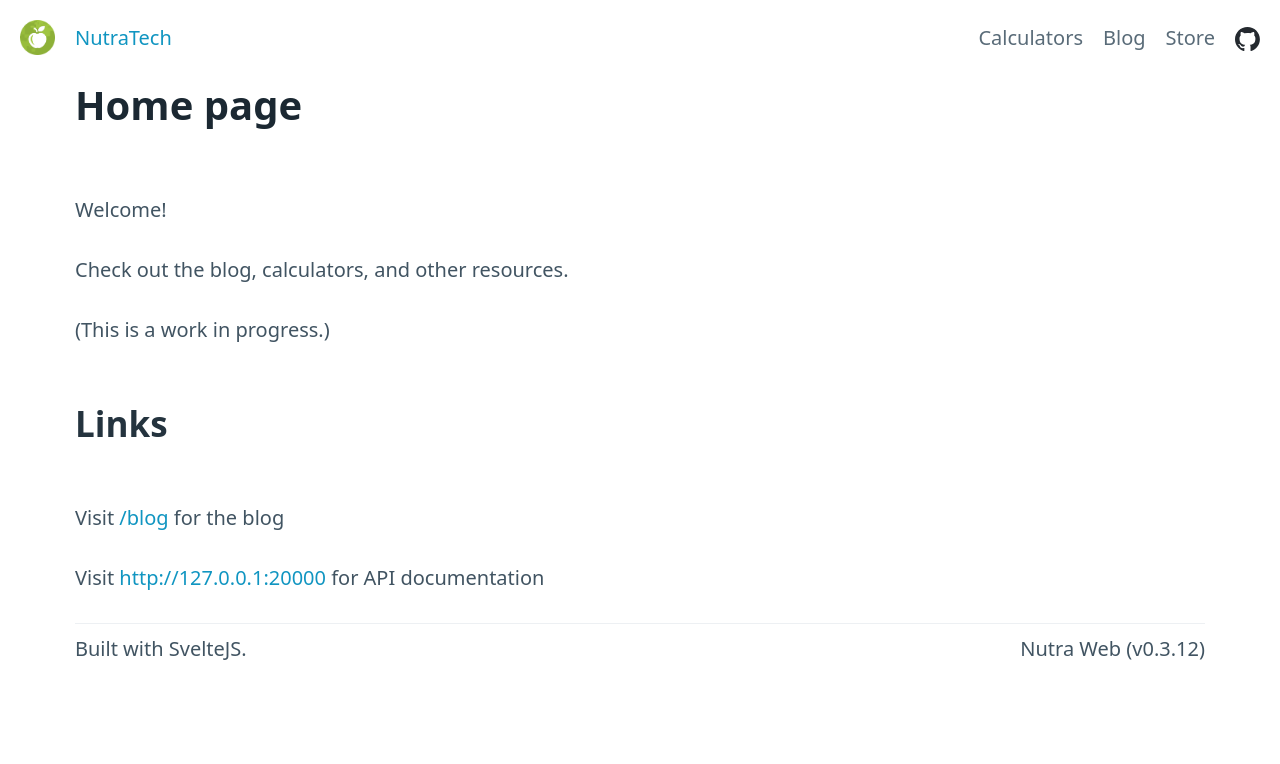
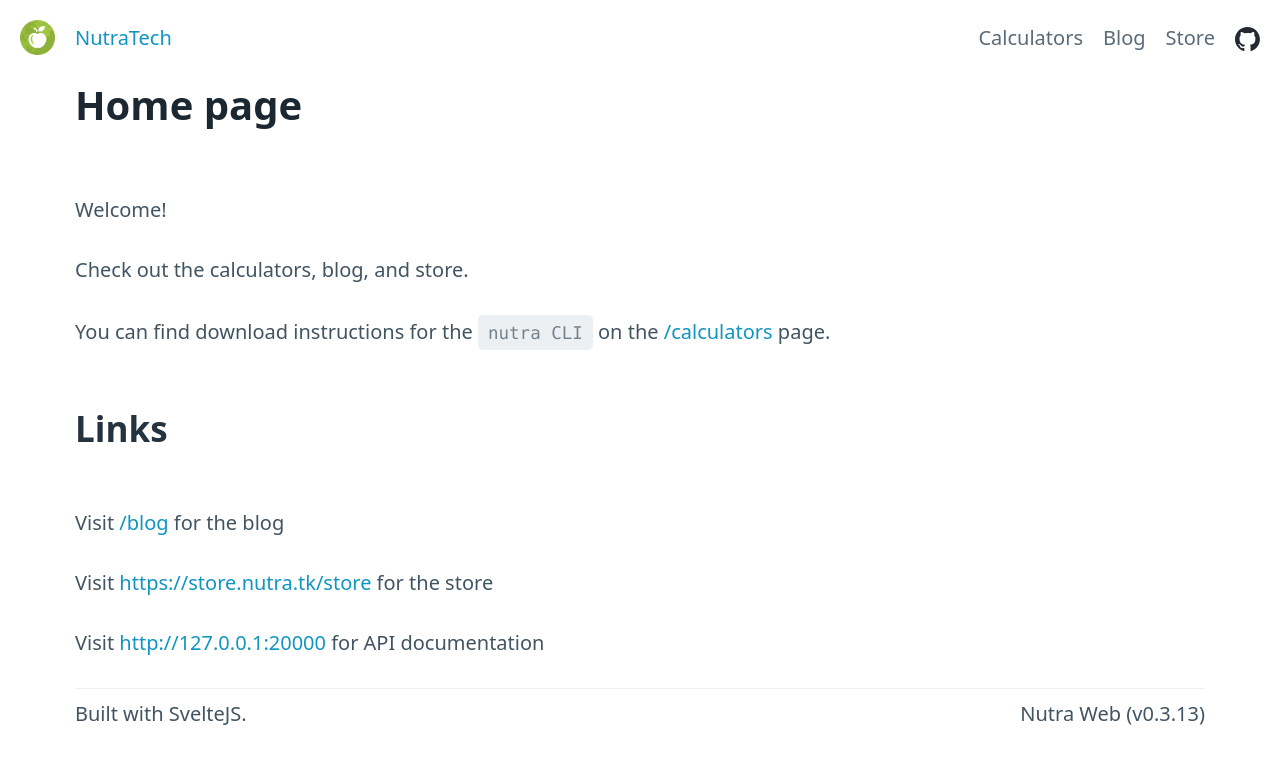
Before and after one commit to nutratech/web.2023, a SvelteKit app: page / in a window 1280 px wide. Shown: the top 764 px of the page. Built offline with nearby package versions, Linux system fonts and the light colour scheme.

Commit message:
add meta tags to homepage & calculators (svelte)
update home page links

sitemap.xml in robots.txt

```diff
--- a/package.json
+++ b/package.json
@@ -1,6 +1,6 @@
 {
 	"name": "nutra-web",
-	"version": "0.3.12",
+	"version": "0.3.13",
 	"private": true,
 	"scripts": {
 		"dev": "vite dev",
--- a/src/routes/+page.svelte
+++ b/src/routes/+page.svelte
@@ -4,14 +4,18 @@
 	import Footer from './Footer.svelte';
 
 	import { page } from '$app/stores';
-	var apiUrl = 'api.' + $page.url.hostname;
-	apiUrl == 'api.localhost' ? (apiUrl = `http://127.0.0.1:20000`) : (apiUrl = `https://${apiUrl}`);
+	import { STORE_URL } from './constants.ts';
+
+	let apiUrl = 'api.' + $page.url.hostname;
+	apiUrl === 'api.localhost' ? (apiUrl = `http://127.0.0.1:20000`) : (apiUrl = `https://${apiUrl}`);
 	console.info(apiUrl);
 </script>
 
 <!-- Head -->
 <title>Home Page | NutraTech</title>
 <meta name="viewport" content="width=device-width, initial-scale=1" />
+<meta name="description" content="Nutritional information, store, blog." />
+<head />
 
 <!-- Body -->
 <Header />
@@ -19,12 +23,16 @@
 <main class="container">
 	<h1>Home page</h1>
 	<p>Welcome!</p>
-	<p>Check out the blog, calculators, and other resources.</p>
+	<p>Check out the calculators, blog, and store.</p>
 
-	<p>(This is a work in progress.)</p>
+	<p>
+		You can find download instructions for the <code>nutra CLI</code> on the
+		<a href="/calculators/">/calculators</a> page.
+	</p>
 
 	<h2>Links</h2>
 	<p>Visit <a rel="external" href="/blog">/blog</a> for the blog</p>
+	<p>Visit <a rel="external" href={STORE_URL}>{STORE_URL}</a> for the store</p>
 	<p>Visit <a href={apiUrl}>{apiUrl}</a> for API documentation</p>
 
 	<Footer />
--- a/src/routes/Header.svelte
+++ b/src/routes/Header.svelte
@@ -1,3 +1,7 @@
+<script>
+	import { STORE_URL } from './constants.ts';
+</script>
+
 <main>
 	<nav class="container-fluid">
 		<ul>
@@ -14,7 +18,7 @@
 		<ul>
 			<li><a href="/calculators/" class="secondary">Calculators</a></li>
 			<li><a rel="external" href="/blog/" class="secondary">Blog</a></li>
-			<li><a rel="external" href="https://store.nutra.tk/store" class="secondary">Store</a></li>
+			<li><a rel="external" href={STORE_URL} class="secondary">Store</a></li>
 			<li>
 				<a
 					href="https://github.com/nutratech/web"
--- a/src/routes/calculators/+page.svelte
+++ b/src/routes/calculators/+page.svelte
@@ -146,6 +146,10 @@
 <!-- Head -->
 <title>Calculators | NutraTech</title>
 <meta name="viewport" content="width=device-width, initial-scale=1" />
+<meta
+	name="description"
+	content="Calculate 1 rep max (1RM), BMR, body fat (bodyfat), and muscle potential."
+/>
 
 <!-- Body -->
 <Header />
--- /dev/null
+++ b/src/routes/constants.ts
@@ -0,0 +1 @@
+export const STORE_URL = 'https://store.nutra.tk/store';
```
Also changed, not shown: static/robots.txt, 1 other file (tests, documents, lock files or other folders).
